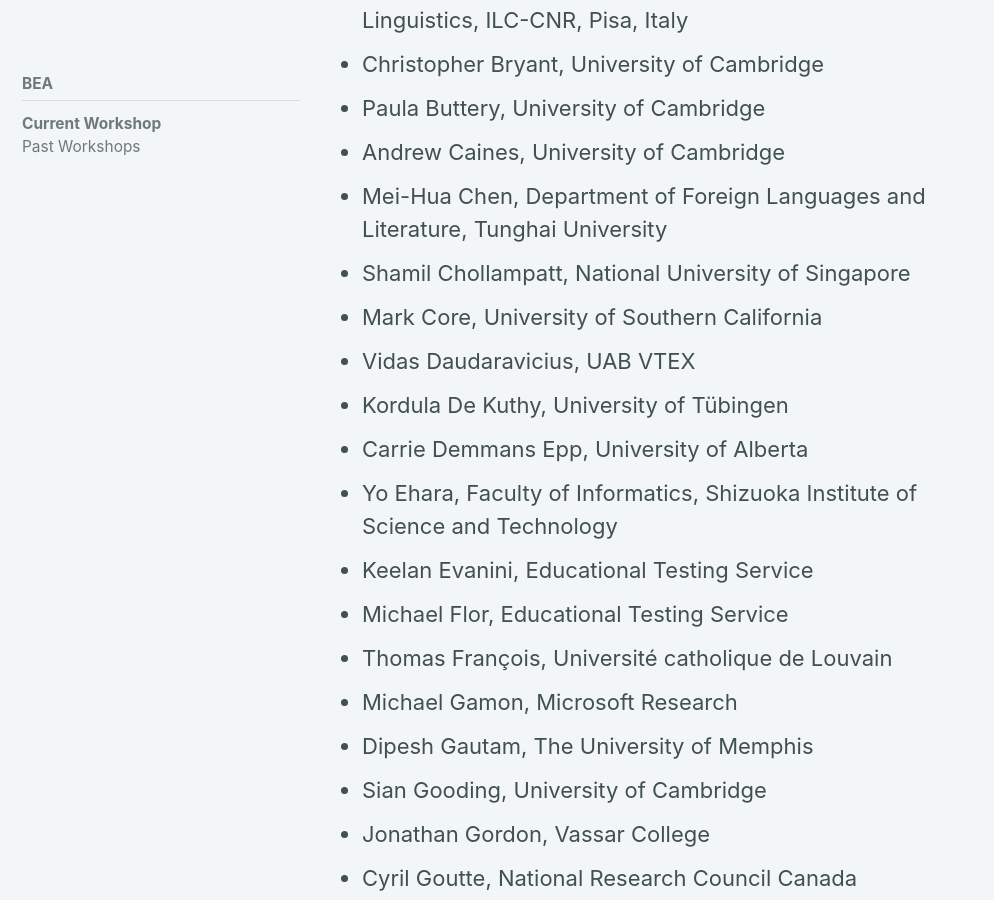
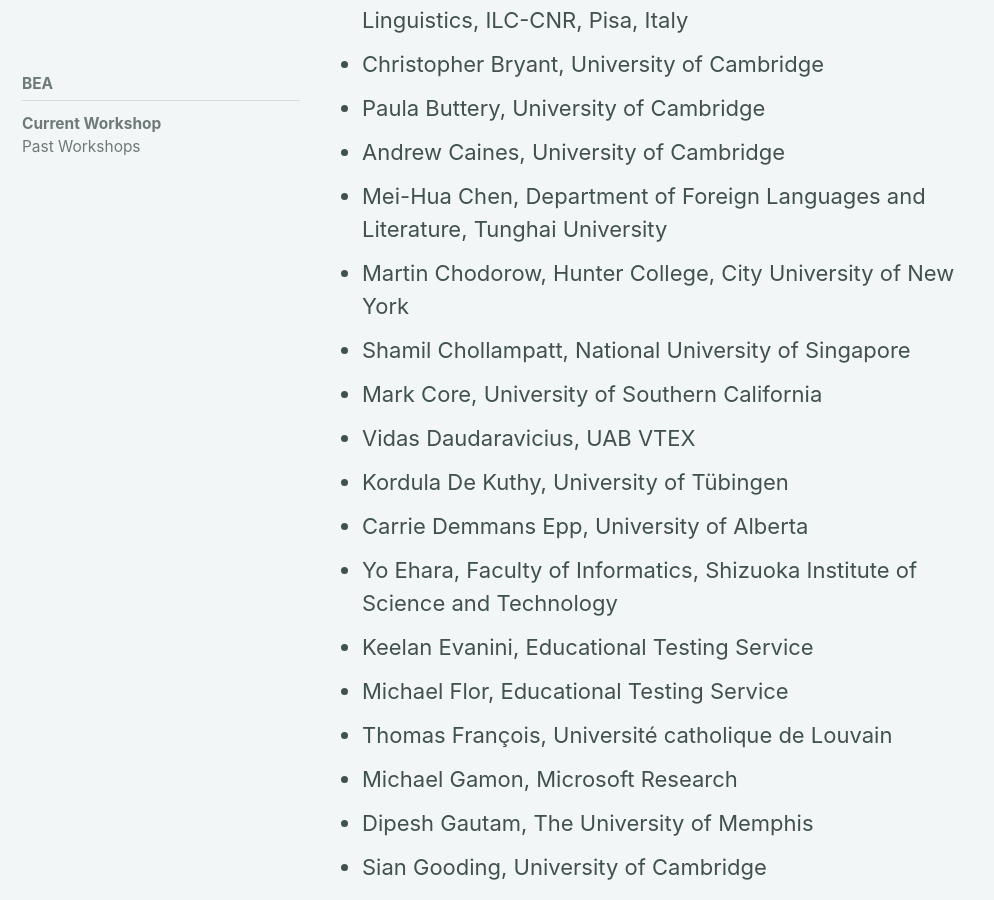
Before and after one commit to sigedu-org/website, a Jekyll site: the page built from _pages/bea/current.md, in a window 1280 px wide and 900 px high, scrolled down 8937 px. Shown: the whole window, without its empty margins (0-994 px from the left). Built offline with Jekyll 4.4.1, drawn with Linux system fonts in a browser that asks for light colours; cached includes are drawn as plain includes; nearby versions of some CDN libraries.

Commit message:
Add Martin to BEA14 PC

```diff
--- a/_pages/bea/current.md
+++ b/_pages/bea/current.md
@@ -144,6 +144,7 @@ We will be using the START conference system to manage submissions.
 - Paula Buttery, University of Cambridge
 - Andrew Caines, University of Cambridge
 - Mei-Hua Chen, Department of Foreign Languages and Literature, Tunghai University
+- Martin Chodorow, Hunter College, City University of New York
 - Shamil Chollampatt, National University of Singapore
 - Mark Core, University of Southern California
 - Vidas Daudaravicius, UAB VTEX
```
